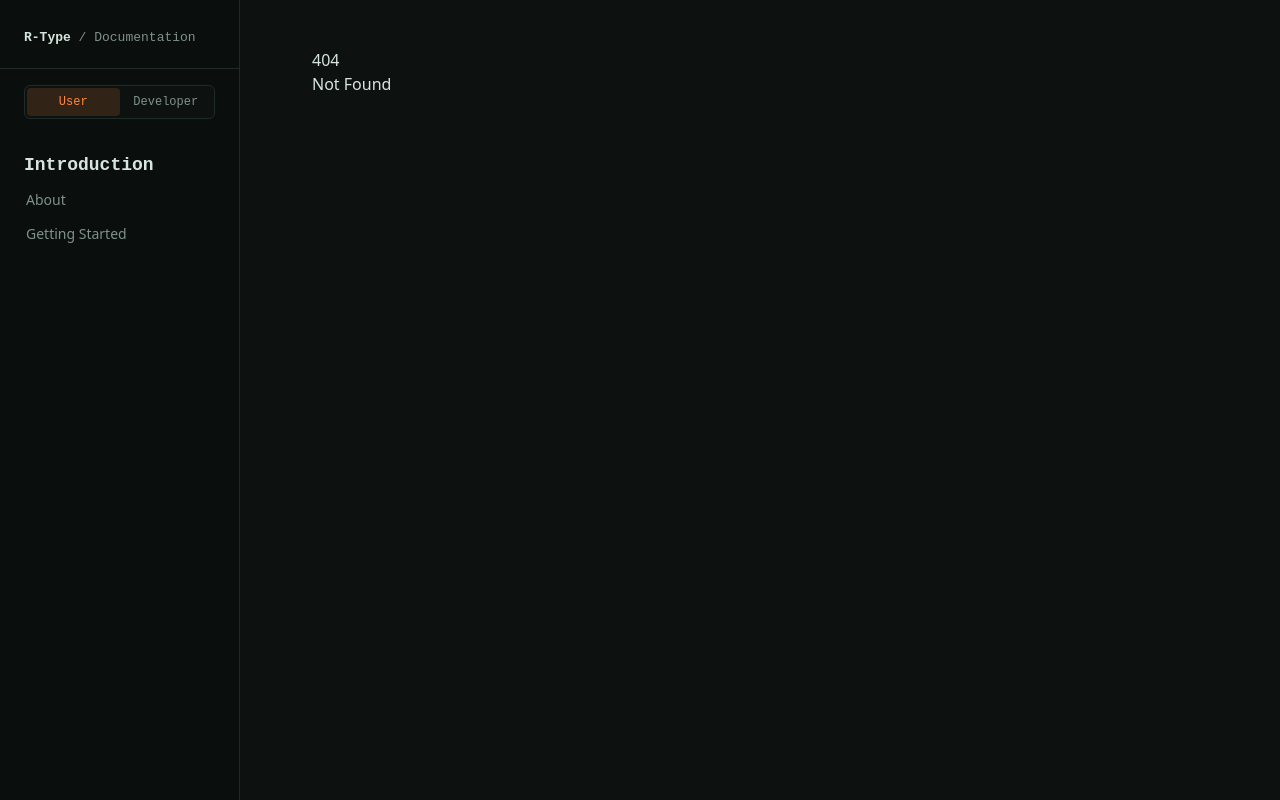
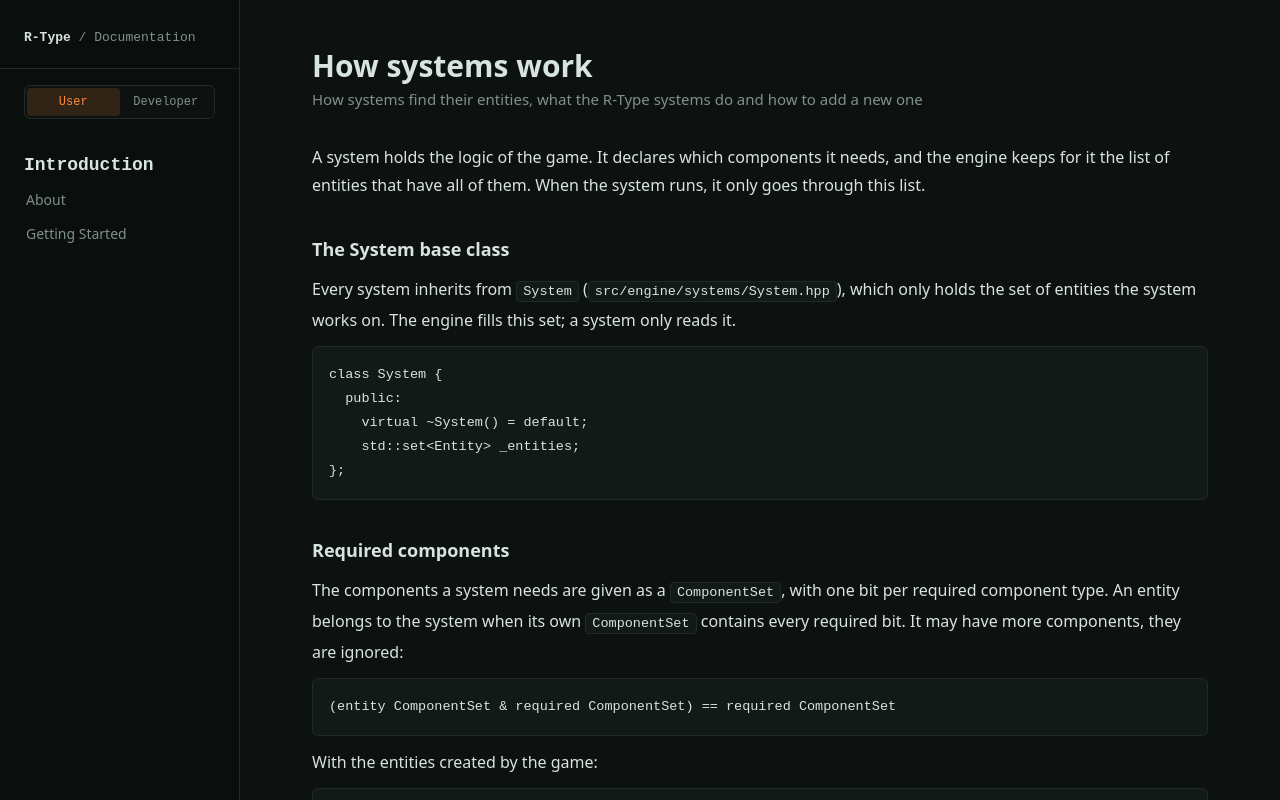
Before and after one commit to Yoyott29/R-Type, a SvelteKit app in the folder Documentation/R-Type/: page /developer/ecs-systems in a window 1280 px wide. Before the commit this address had no page. Built offline with nearby package versions, Linux system fonts and the light colour scheme.

Commit message:
[A.PI] [Initialize_ECS] Feat: added the systems page to the documentation

```diff
--- /dev/null
+++ b/Documentation/R-Type/src/routes/developer/ecs-systems/+page.svelte
@@ -0,0 +1,213 @@
+<script>
+	const systemExample = `class System {
+  public:
+    virtual ~System() = default;
+    std::set<Entity> _entities;
+};`;
+
+	const matchExample = `(entity ComponentSet & required ComponentSet) == required ComponentSet`;
+
+	const tableExample = `system           requires                     player   decoration
+InputSystem      PlayerControlled + Velocity   yes      no
+MovementSystem   Position + Velocity           yes      yes
+RenderSystem     Position + Sprite             yes      yes`;
+
+	const setupExample = `_movementSystem = _scene.registerSystem<MovementSystem>();
+
+ComponentSet movementRequirements;
+movementRequirements.set(_scene.getComponentType<Position>());
+movementRequirements.set(_scene.getComponentType<Velocity>());
+_scene.setSystemComponentSet<MovementSystem>(movementRequirements);`;
+
+	const movementExample = `void MovementSystem::update(Scene &scene)
+{
+    for (Entity entity : _entities) {
+        Position &position = scene.getComponent<Position>(entity);
+        Velocity const &velocity = scene.getComponent<Velocity>(entity);
+
+        position.x += velocity.dx * FIXED_DELTA_TIME;
+        position.y += velocity.dy * FIXED_DELTA_TIME;
+    }
+}`;
+
+	const newHeaderExample = `// src/systems/HealthSystem.hpp
+#pragma once
+#include "Scene.hpp"
+#include "System.hpp"
+
+class HealthSystem : public System
+{
+  public:
+    void update(Scene &scene);
+};`;
+
+	const newSourceExample = `// src/systems/HealthSystem.cpp
+#include "HealthSystem.hpp"
+#include "Health.hpp"
+#include <vector>
+
+void HealthSystem::update(Scene &scene)
+{
+    std::vector<Entity> dead;
+
+    for (Entity entity : _entities) {
+        if (scene.getComponent<Health>(entity).current <= 0)
+            dead.push_back(entity);
+    }
+    for (Entity entity : dead)
+        scene.destroyEntity(entity);
+}`;
+
+	const newCmakeExample = `add_executable(\${PROJECT_NAME}
+    ...
+    src/systems/MovementSystem.cpp
+    src/systems/HealthSystem.cpp   # new file
+)`;
+
+	const newAppExample = `// Application.hpp
+std::shared_ptr<HealthSystem> _healthSystem;
+
+// Application::setupSystems()
+_healthSystem = _scene.registerSystem<HealthSystem>();
+ComponentSet healthRequirements;
+healthRequirements.set(_scene.getComponentType<Health>());
+_scene.setSystemComponentSet<HealthSystem>(healthRequirements);
+
+// Application::run(), in the fixed step loop
+_healthSystem->update(_scene);`;
+</script>
+
+<svelte:head>
+	<title>How systems work - R-Type docs</title>
+</svelte:head>
+
+{#snippet code(text)}
+	<pre
+		class="mt-3 overflow-x-auto rounded-md border border-[#1e2b26] bg-[#121a17] p-4 font-mono text-[13.5px] leading-6"><code
+			>{text}</code
+		></pre>
+{/snippet}
+
+{#snippet c(text)}<code
+		class="rounded border border-[#1e2b26] bg-[#121a17] px-1.5 py-0.5 font-mono text-[13.5px]"
+		>{text}</code
+	>{/snippet}
+
+<h1 class="text-3xl font-semibold">How systems work</h1>
+<p class="mt-1 mb-8 text-[15px] text-[#7f9189]">
+	How systems find their entities, what the R-Type systems do and how to add a new one
+</p>
+
+<p class="max-w-[100ch] leading-7">
+	A system holds the logic of the game. It declares which components it needs, and the engine keeps
+	for it the list of entities that have all of them. When the system runs, it only goes through this
+	list.
+</p>
+
+<h2 class="mt-9 text-lg font-semibold">The System base class</h2>
+<p class="mt-3 max-w-[100ch] leading-7">
+	Every system inherits from {@render c('System')} ({@render c('src/engine/systems/System.hpp')}),
+	which only holds the set of entities the system works on. The engine fills this set; a system only
+	reads it.
+</p>
+{@render code(systemExample)}
+
+<h2 class="mt-9 text-lg font-semibold">Required components</h2>
+<p class="mt-3 max-w-[100ch] leading-7">
+	The components a system needs are given as a {@render c('ComponentSet')}, with one bit per required
+	component type. An entity belongs to the system when its own {@render c('ComponentSet')} contains
+	every required bit. It may have more components, they are ignored:
+</p>
+{@render code(matchExample)}
+<p class="mt-3 max-w-[100ch] leading-7">With the entities created by the game:</p>
+{@render code(tableExample)}
+
+<h2 class="mt-9 text-lg font-semibold">The SystemManager</h2>
+<p class="mt-3 max-w-[100ch] leading-7">
+	{@render c('SystemManager')} ({@render c('src/engine/systems/SystemManager.hpp')}) stores each
+	system with its required {@render c('ComponentSet')}, keyed by the C++ type of the system. Through
+	the {@render c('Scene')}:
+</p>
+<ul class="mt-3 max-w-[100ch] list-disc space-y-1.5 pl-5 leading-7">
+	<li>
+		{@render c('registerSystem<T>()')} creates the system and returns a
+		{@render c('std::shared_ptr<T>')} to it, which the game keeps to call it.
+	</li>
+	<li>{@render c('setSystemComponentSet<T>(set)')} sets the components the system requires.</li>
+	<li>
+		Each time an entity's components change, every system compares the new
+		{@render c('ComponentSet')} with its requirements and adds or removes the entity from its set.
+	</li>
+	<li>When an entity is destroyed, it is removed from every system.</li>
+</ul>
+{@render code(setupExample)}
+
+<h2 class="mt-9 text-lg font-semibold">Running a system</h2>
+<p class="mt-3 max-w-[100ch] leading-7">
+	There is no common {@render c('update')} method in {@render c('System')}: each system writes its
+	own {@render c('update')} with the parameters it needs, and {@render c('Application')} calls them in
+	order. A system loops over {@render c('_entities')} and reads its components from the
+	{@render c('Scene')}:
+</p>
+{@render code(movementExample)}
+
+<h2 class="mt-9 text-lg font-semibold">The R-Type systems</h2>
+<p class="mt-3 max-w-[100ch] leading-7">They are in {@render c('src/systems')}:</p>
+<ul class="mt-3 max-w-[100ch] list-disc space-y-1.5 pl-5 leading-7">
+	<li>
+		<strong class="font-semibold">InputSystem</strong> ({@render c('PlayerControlled')} +
+		{@render c('Velocity')}): reads the arrow keys with raylib and sets the velocity to
+		{@render c('PLAYER_SPEED')} (150 pixels per second) in the pressed direction, or to 0 when no key
+		is pressed.
+	</li>
+	<li>
+		<strong class="font-semibold">MovementSystem</strong> ({@render c('Position')} +
+		{@render c('Velocity')}): moves each entity by its velocity multiplied by
+		{@render c('FIXED_DELTA_TIME')}.
+	</li>
+	<li>
+		<strong class="font-semibold">RenderSystem</strong> ({@render c('Position')} +
+		{@render c('Sprite')}): draws each entity as a rectangle at its position. It receives the
+		renderer as a parameter, so it never calls raylib directly.
+	</li>
+</ul>
+
+<h2 class="mt-9 text-lg font-semibold">Adding a system</h2>
+<p class="mt-3 max-w-[100ch] leading-7">
+	This example removes the entities whose {@render c('Health')} drops to 0, using the component from
+	<a href="/developer/ecs-components" class="text-[#ff8a3d] hover:underline">How components work</a>.
+</p>
+<p class="mt-3 max-w-[100ch] leading-7">1. Create the header and the source in {@render c('src/systems')}:</p>
+{@render code(newHeaderExample)}
+{@render code(newSourceExample)}
+<p class="mt-3 max-w-[100ch] leading-7">
+	The entities are collected first and destroyed after the loop, because destroying an entity removes
+	it from {@render c('_entities')} while the loop is going through it.
+</p>
+<p class="mt-3 max-w-[100ch] leading-7">
+	2. Add the source file to the client target in {@render c('CMakeLists.txt')}:
+</p>
+{@render code(newCmakeExample)}
+<p class="mt-3 max-w-[100ch] leading-7">
+	3. Register the system, set its requirements and call it in {@render c('Application')}:
+</p>
+{@render code(newAppExample)}
+
+<h2 class="mt-9 text-lg font-semibold">Good to know</h2>
+<ul class="mt-3 max-w-[100ch] list-disc space-y-1.5 pl-5 leading-7">
+	<li>
+		Set the requirements right after {@render c('registerSystem')}, before creating entities:
+		entities that already have their components are not added afterwards.
+	</li>
+	<li>
+		Registering the same system twice prints a message and returns {@render c('nullptr')}.
+	</li>
+	<li>
+		{@render c('_entities')} is a {@render c('std::set')}, so entities are always processed in
+		increasing id order.
+	</li>
+	<li>
+		With {@render c('InputSystem')}, when two opposite keys are pressed, left wins over right and
+		down wins over up.
+	</li>
+</ul>
```
